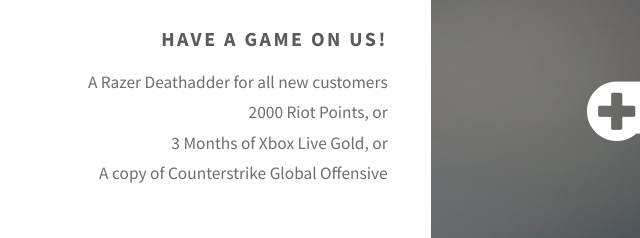
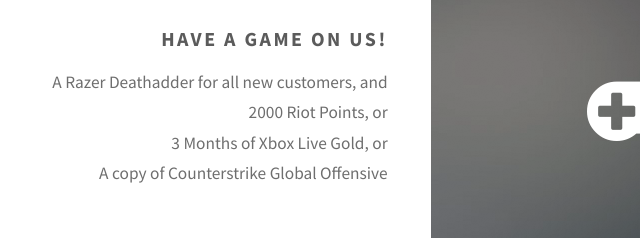
Before and after one commit to 007au/boxingday, a plain HTML site: page index.html in a window 1280 px wide. Shown: the part 1466-1704 px from the top of the page, 209-849 px from the left. Drawn offline with Linux system fonts and the light colour scheme.

Commit message:
fixing stuff

```diff
--- a/index.html
+++ b/index.html
@@ -60,7 +60,7 @@
 						<a href="https://shop.zeno.io/cart.php" class="image icon fa-gamepad"><img src="images/pic02.jpg" alt="" /></a>
 						<div class="content">
 							<h3>Have a game on us!</h3>
-							<p>A Razer Deathadder for all new customers </br> 2000 Riot Points, or</br> 3 Months of Xbox Live Gold, or </br> A copy of Counterstrike Global Offensive</p>
+							<p>A Razer Deathadder for all new customers, and </br> 2000 Riot Points, or</br> 3 Months of Xbox Live Gold, or </br> A copy of Counterstrike Global Offensive</p>
 						</div>
 					</section>
 					<section class="feature left">
```
